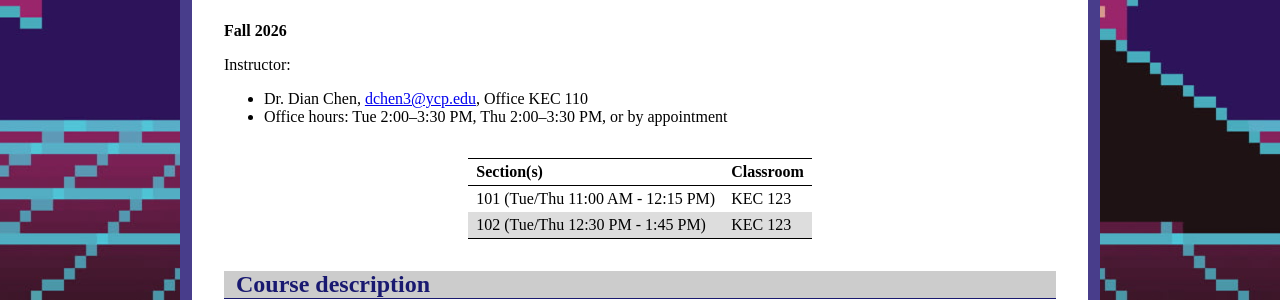
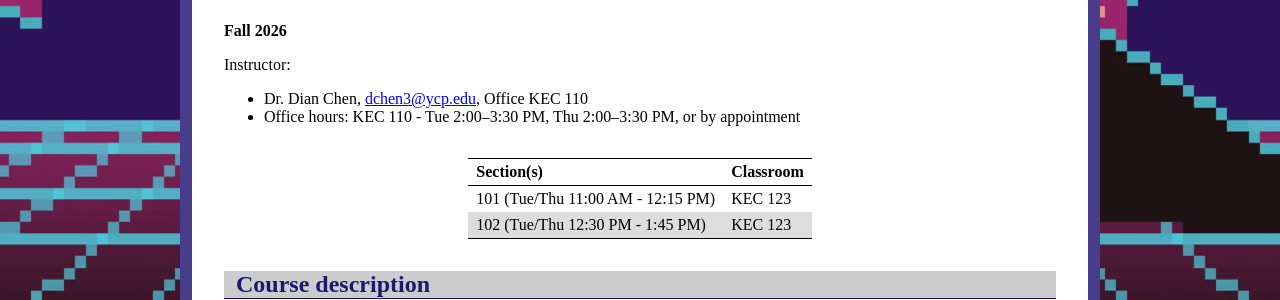
Before and after one commit to ycpcs/cs101-fall2026, a Jekyll site: the page built from syllabus.md, in a window 1280 px wide and 900 px high. Shown: the part 155-455 px from the top of the window. Built offline with Jekyll 4.4.1, drawn with Linux system fonts in a browser that asks for light colours.

Commit message:
Update syllabus.md

```diff
--- a/syllabus.md
+++ b/syllabus.md
@@ -11,7 +11,7 @@ title: Syllabus
 
 Instructor:
 - Dr. Dian Chen, <dchen3@ycp.edu>, Office KEC 110
-- Office hours: Tue 2:00–3:30 PM, Thu 2:00–3:30 PM, or by appointment
+- Office hours: KEC 110 - Tue 2:00–3:30 PM, Thu 2:00–3:30 PM, or by appointment
 
 
 > Section(s) | Classroom
```
